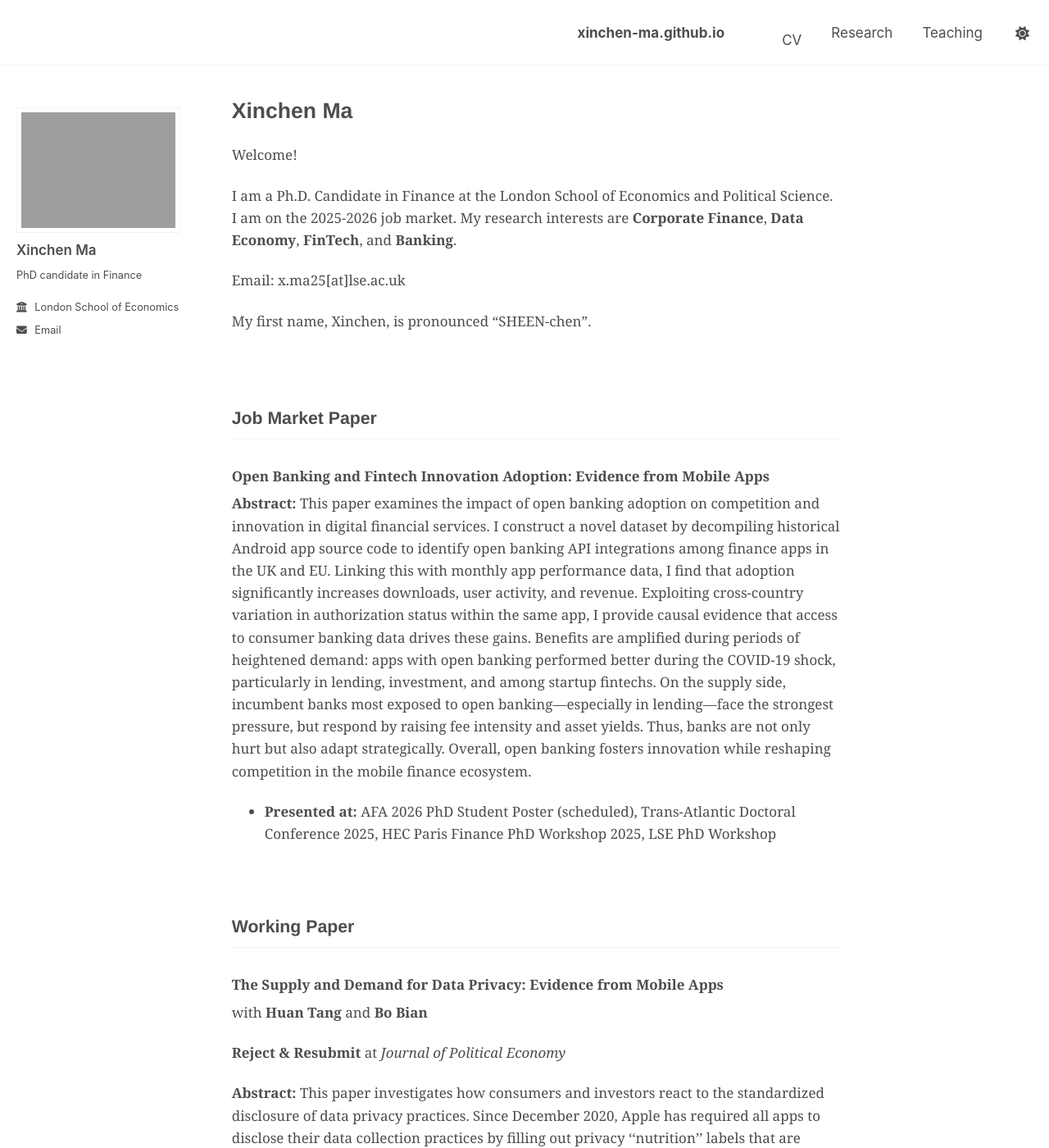
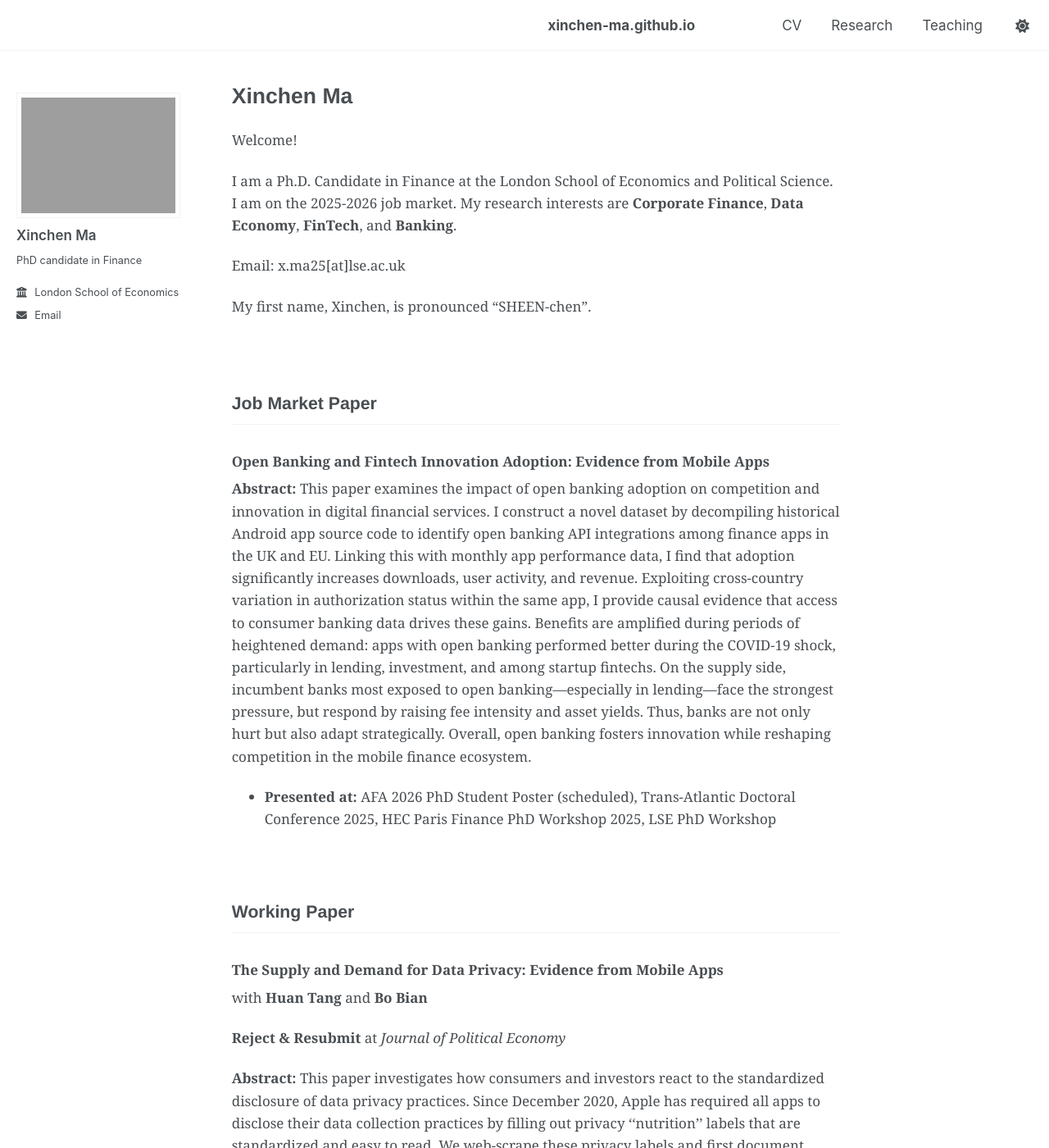
Before and after one commit to xinchen-ma/xinchen-ma.github.io, a Jekyll site: the page built from index.md, in a window 1280 px wide and 1400 px high. Shown: the whole window at 82% size. Built offline with Jekyll 4.4.1, drawn with Linux system fonts in a browser that asks for light colours; a script that is not in the unit is left out.

Commit message:
Update custom.css

```diff
--- a/assets/css/custom.css
+++ b/assets/css/custom.css
@@ -119,3 +119,11 @@ h2 {
   font-family: "Helvetica Neue", Helvetica, Arial, sans-serif;
   font-weight: 600;
 }
+
+
+
+/* Fix vertical alignment for nav links that contain <a> directly */
+.masthead__menu-item a {
+  display: inline-block;
+  vertical-align: middle;
+}
```
